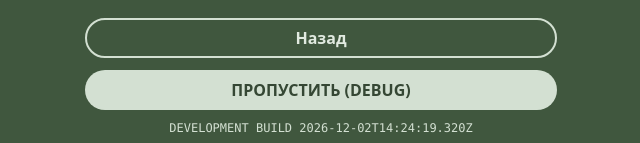
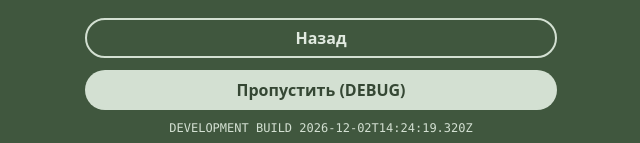
Before and after one commit to Kexogg/qrcafe, a React (Vite) app in the folder client/: page /login/qr in a window 1280 px wide. Shown: the part 654-797 px from the top of the page, without its empty margins (319-959 px from the left). Built offline with nearby package versions, Linux system fonts and the light colour scheme.

Commit message:
restrict bypass to debug builds

```diff
--- a/client/src/pages/Login/LoginCodeEntry/LoginQrScanner.tsx
+++ b/client/src/pages/Login/LoginCodeEntry/LoginQrScanner.tsx
@@ -55,12 +55,14 @@ export const LoginQrScanner = () => {
                         navigate(-1)
                     }}
                 />
-                <Button
-                    label={'ПРОПУСТИТЬ (DEBUG)'}
-                    onClick={() => {
-                        dispatch(setToken('debug'))
-                    }}
-                />
+                {import.meta.env.MODE === 'development' && (
+                    <Button
+                        label={'Пропустить (DEBUG)'}
+                        onClick={() => {
+                            dispatch(setToken('debug'))
+                        }}
+                    />
+                )}
             </div>
         </>
     )
```
